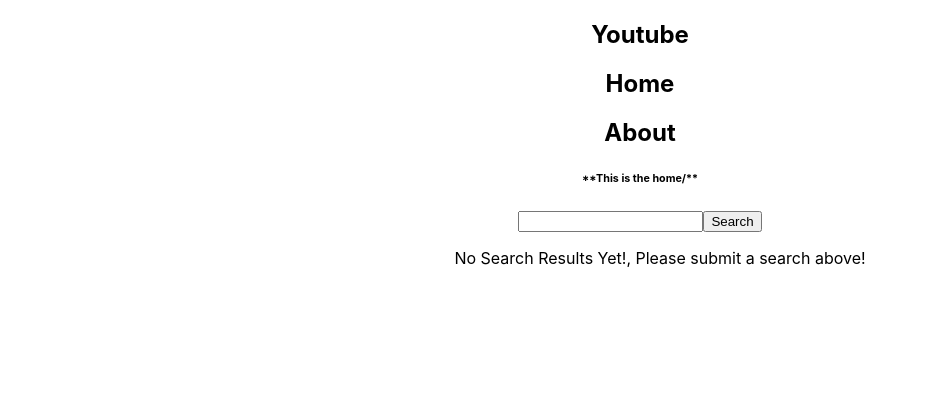
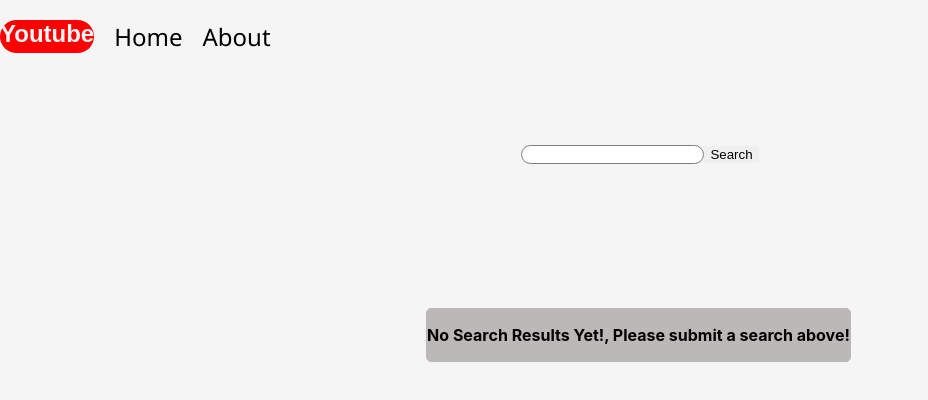
Before and after one commit to KarynH/Youtube-clone, a React (Create React App) app in the folder youtube-clone/youtube-clone/: page / in a window 1280 px wide. Shown: the top 400 px of the page, without its empty margins (0-928 px from the left). Built offline with nearby package versions, Linux system fonts and the light colour scheme.

Commit message:
minor css and nav bar has working links

```diff
--- a/youtube-clone/youtube-clone/src/App.css
+++ b/youtube-clone/youtube-clone/src/App.css
@@ -1,8 +1,98 @@
-.App {
+ body {
+  background-color: whitesmoke;
+ }
+
+ .App {
   text-align: center;
+
+ }
+
+ .Nav {
+  font-family: Arial, Helvetica, sans-serif;
+  display: flex;
+  text-decoration: none;
+
+ }
+
+ .NavHeadings {
+  margin-left: 20px;
+  font-weight: lighter;
+  font-family:'Segoe UI', Tahoma, Geneva, Verdana, sans-serif
+
+ }
+
+ .YoutubeHeading {
+  color: whitesmoke;
+  background-color: red;
+  border-radius: 50px;
+
+ }
+
+ .Search {
+margin-top: 70px;
+background-color: whitesmoke;
+text-decoration: none;
+ }
+
+input {
+  border-radius: 10px;
+  border: solid 1px gray
+ }
+
+ button {
+border: none;
+ }
+
+ .VideoList {
+list-style: none;
+
+
+ }
+
+ul {
+  list-style-type: none;
+
+  display: grid;
+grid-template-rows: repeat(7,1fr);
+grid-template-columns: repeat(7,1fr);
+text-decoration: none;
+  grid-gap: 10px;
+ }
+
+ li {
+  display: grid;
+  grid-row-start: 1;
+  margin-top: 100px;
+  margin-left: 60px;
+ }
+
+img {
+  height: 140px;
+width: 190px;
+border-radius: 15px;
+
 }
 
-.App-logo {
+.NoSearchYet {
+grid-column-start: 3;
+grid-row-start: 3;
+grid-column-end: 5;
+margin-left: 100px;
+border: solid 1px rgb(188, 184, 184);
+background-color: rgb(188, 184, 184);
+font-weight: bold;
+border-radius: 5px;
+font-family: revert;
+/* inline-size: fit-content; */
+inline-size: max-content;
+}
+ a {
+  text-decoration: none;
+  color: black;
+ }
+
+
+/* .App-logo {
   height: 40vmin;
   pointer-events: none;
 }
@@ -35,4 +125,4 @@
   to {
     transform: rotate(360deg);
   }
-}
+} */
--- a/youtube-clone/youtube-clone/src/App.js
+++ b/youtube-clone/youtube-clone/src/App.js
@@ -7,19 +7,11 @@
 import ModalError from "./components/ModalError";
 import Nav from "./components/Nav";
 import Video from "./components/Video";
-import Videos from "./components/Videos";
+
 
 import "./App.css";
 
 function App() {
-  // fetch(
-  //   `https://youtube.googleapis.com/youtube/v3/search?key=${process.env.REACT_APP_API_KEY}`
-  // )
-  //   .then((response) => response.json())
-  //   .then((data) => {
-  //     console.log(data);
-  //   });
-
   return (
     <div className="App">
       <Router>
@@ -29,9 +21,6 @@
           <Route path="/about" element={<About />} />
           <Route path="/videos/:id" element={<Video />} />
         </Routes>
-        <Videos /> {/**displays all videos */}
-        <Comments /> {/**comment section functionality */}
-        <ModalError /> {/**error window */}
       </Router>
     </div>
   );
--- a/youtube-clone/youtube-clone/src/components/Home.js
+++ b/youtube-clone/youtube-clone/src/components/Home.js
@@ -1,7 +1,6 @@
 import React from "react";
 import { useState } from "react";
-import { Link, link } from "react-router-dom";
-// import Youtube from 'react-youtube'
+import { Link } from "react-router-dom";
 
 export default function Home() {
   const [search, setSearch] = useState("");
@@ -38,7 +37,6 @@
 
   return (
     <div className="Search">
-      <h6>**This is the home/**</h6>
       <form onSubmit={handleSubmit}>
         <label htmlFor="Search"></label>
         <input
@@ -54,10 +52,9 @@
             videos.map((video) => {
               return (
                 <li key={video.id.videoId}>
-                  {/* <Link to={"/videos/:id"}> */}
                   <Link to={`/videos/${video.id.videoId}`}>
+                    <img src={video.snippet.thumbnails.medium.url} />
                     <p>{video.snippet.title}</p>{" "}
-                    <img src={video.snippet.thumbnails.default.url} />
                   </Link>
                 </li>
               );
--- a/youtube-clone/youtube-clone/src/components/Nav.js
+++ b/youtube-clone/youtube-clone/src/components/Nav.js
@@ -1,10 +1,15 @@
 import React from "react";
+import { Link } from "react-router-dom";
 export default function Nav() {
   return (
     <nav className="Nav">
-      <h1>Youtube</h1>
-      <h2>Home</h2>
-      <h2>About</h2>
+      <h1 className="YoutubeHeading">Youtube</h1>
+      <Link to="/">
+        <h2 className="NavHeadings">Home</h2>
+      </Link>
+      <Link to="/about">
+      <h2 className="NavHeadings">About</h2>
+      </Link>
     </nav>
   );
 }
--- a/youtube-clone/youtube-clone/src/components/Video.js
+++ b/youtube-clone/youtube-clone/src/components/Video.js
@@ -1,8 +1,11 @@
-import React from 'react';
+import React from "react";
 import { useParams } from "react-router-dom";
-import YouTube from 'react-youtube';
+import YouTube from "react-youtube";
+import Comments from "./Comments";
 
-export default function Video({videos}) {
+
+export default function Video() {
+
   let { id } = useParams();
   // const [singleVideo, setSingleVideo] = useState(
   //   window.localStorage.getItem(id) || [] );
@@ -15,10 +18,13 @@
   //   },
   // }
   console.log(id);
+
+
   return (
     <div className="SingleVideo">
-      <h4>{id} </h4>
-   <YouTube videoId={id}/>
+
+      <YouTube videoId={id} />
+      < Comments />
       {/* <iframe
         width="500"
         height="315"
--- a/youtube-clone/youtube-clone/src/components/Videos.js
+++ /dev/null
@@ -1,3 +0,0 @@
-export default function Videos() {
-  return;
-}
```
Also changed, not shown: youtube-clone/youtube-clone/src/components/Comments.js (+47 -1 lines).
